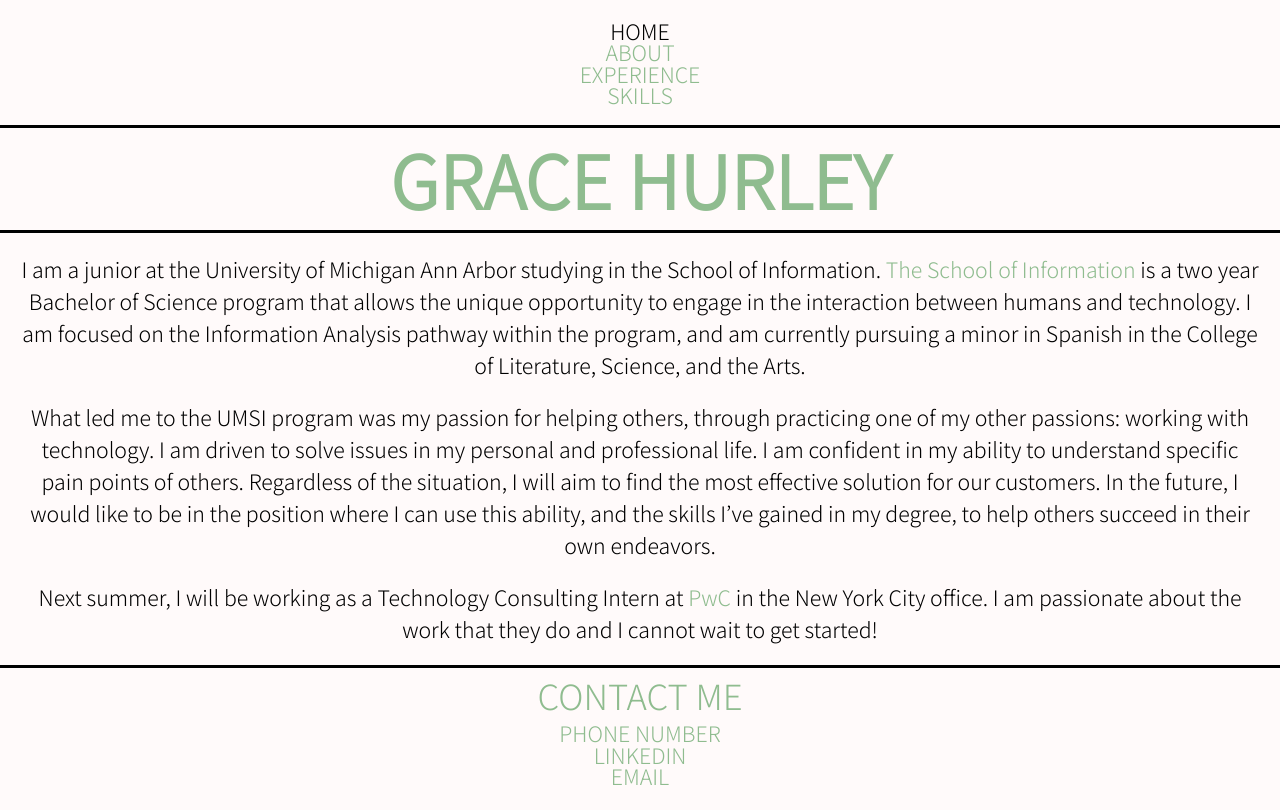
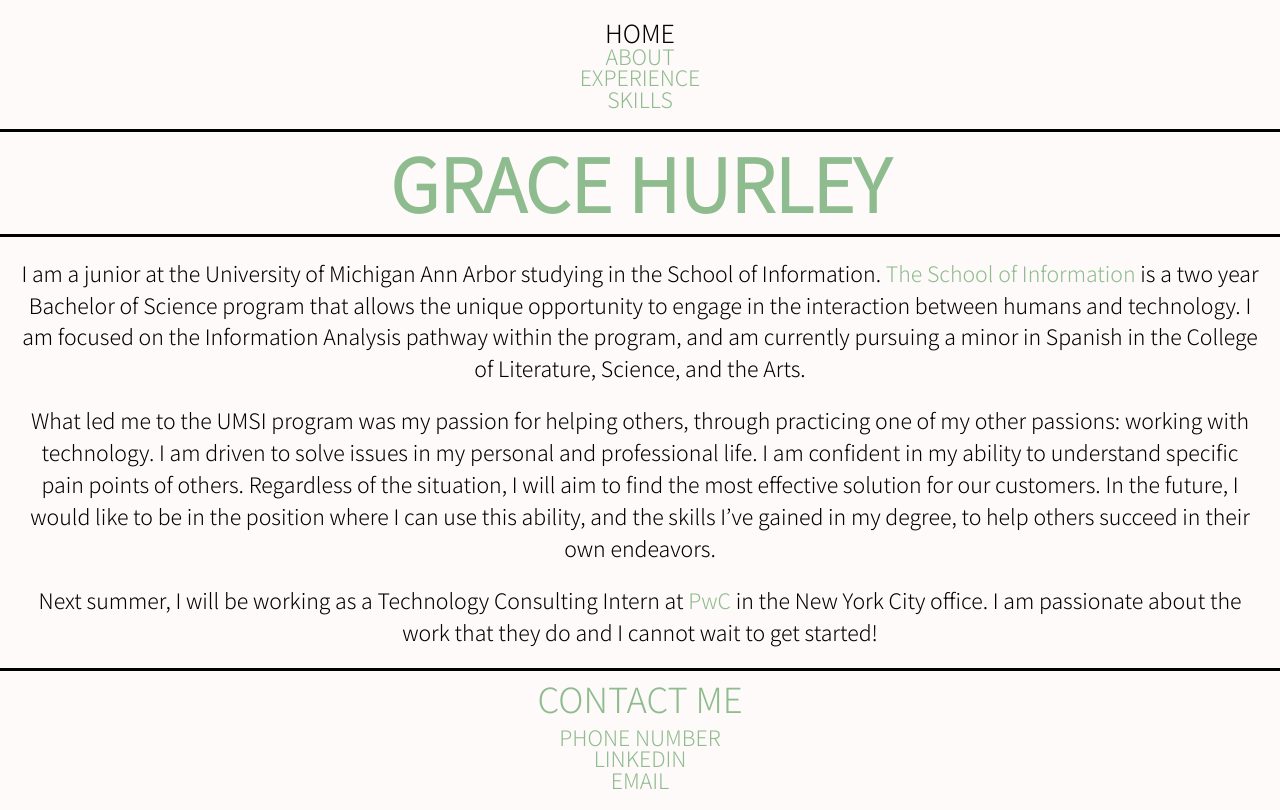
Before and after one commit to gehurley22/portfolio, a plain HTML site: page index.html in a window 1280 px wide. In both pictures the pointer is over the link "HOME". Drawn offline with Linux system fonts and the light colour scheme.

Commit message:
Add files via upload

```diff
--- a/css/style.css
+++ b/css/style.css
@@ -22,10 +22,12 @@ body{
 .active a {
   color: #000000;
   text-decoration-style: solid;
+  font-size: 25px;
 }
 .link a:hover, a:focus{
     color: #000000;
     text-decoration-style: solid;
+    font-size: 25px;
 }
 header{
     border-top:3px solid #000000;
@@ -98,6 +100,7 @@ footer a{
 footer a:hover, a:focus{
     color: #000000;
     text-decoration-style: solid;
+    font-size: 25px;
 }
 
 main{
```
